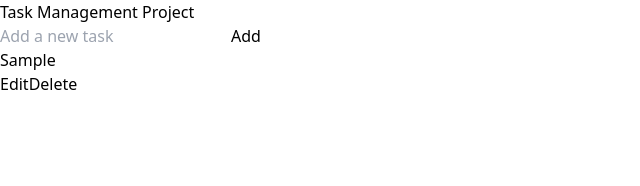
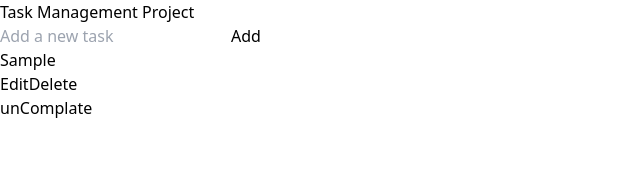
Before and after one commit to DeveloperMokchhedul/taskmanagement, a React (Vite) app: page / in a window 1280 px wide. Both pictures are taken after typing "Sample" into the empty fields and a click on the button "Add". Shown: the top 186 px of the page, without its empty margins (0-640 px from the left). Built offline with nearby package versions, Linux system fonts and the light colour scheme.

Commit message:
complate and uncomplate funtionality added

```diff
--- a/src/components/ShowTask.tsx
+++ b/src/components/ShowTask.tsx
@@ -19,6 +19,15 @@ function ShowTask({ tasks, setTasks }) {
     setNewTitle(""); // Clear input field
     console.log("Task updated");
   };
+
+  const toggleTaskStatus = (id: string) => {
+    setTasks(
+      tasks.map((task) =>
+        task.id === id ? { ...task, isCompleted: !task.isCompleted } : task
+      )
+    );
+  };
+
 
   return (
     <div className="my-[40px]">
@@ -53,7 +62,7 @@ function ShowTask({ tasks, setTasks }) {
                 <button
                   onClick={() => {
                     setEditId(data.id);
-                    setNewTitle(data.title); // Prefill input with current title
+                    setNewTitle(data.title);
                   }}
                   className="bg-green-600 text-white px-[20px] rounded-lg py-[5px]"
                 >
@@ -66,6 +75,12 @@ function ShowTask({ tasks, setTasks }) {
               >
                 Delete
               </button>
+              <p
+                onClick={() => toggleTaskStatus(data.id)}
+                className=""
+              >
+                {data.isCompleted ? <button className="bg-green-600 text-white px-[20px] rounded-lg py-[5px]">Complate</button> : <button className="bg-red-600 text-white px-[20px] rounded-lg py-[5px]">unComplate</button>}
+              </p>
             </div>
           </div>
         ))}
```
